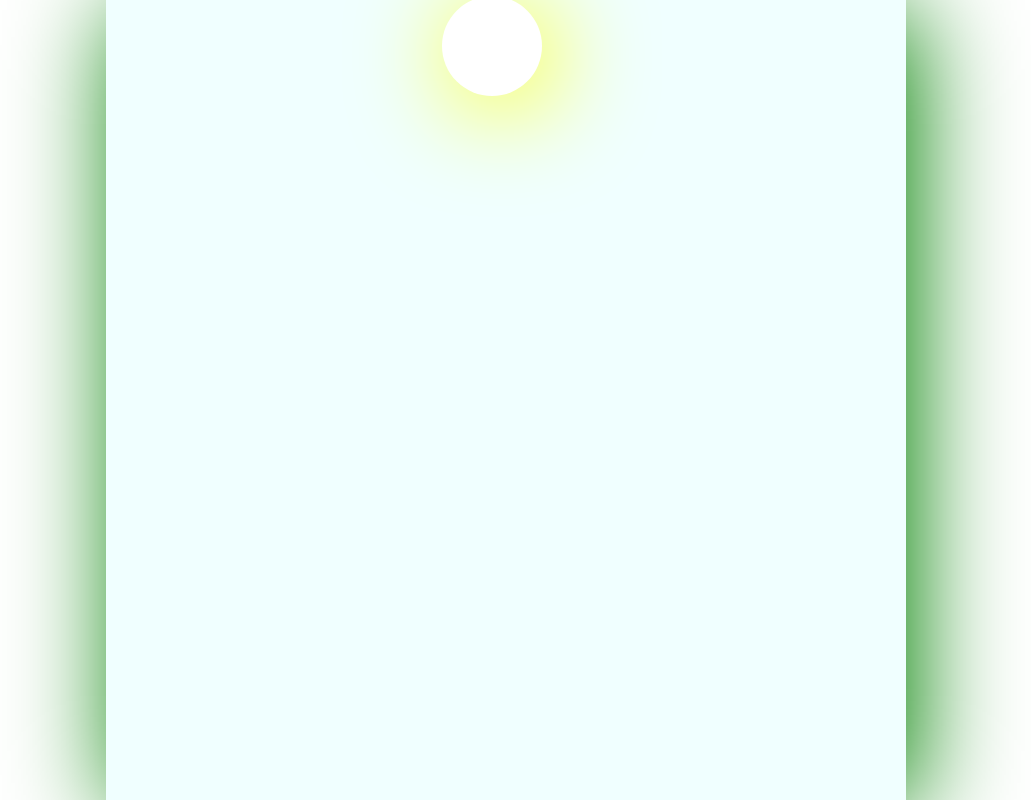
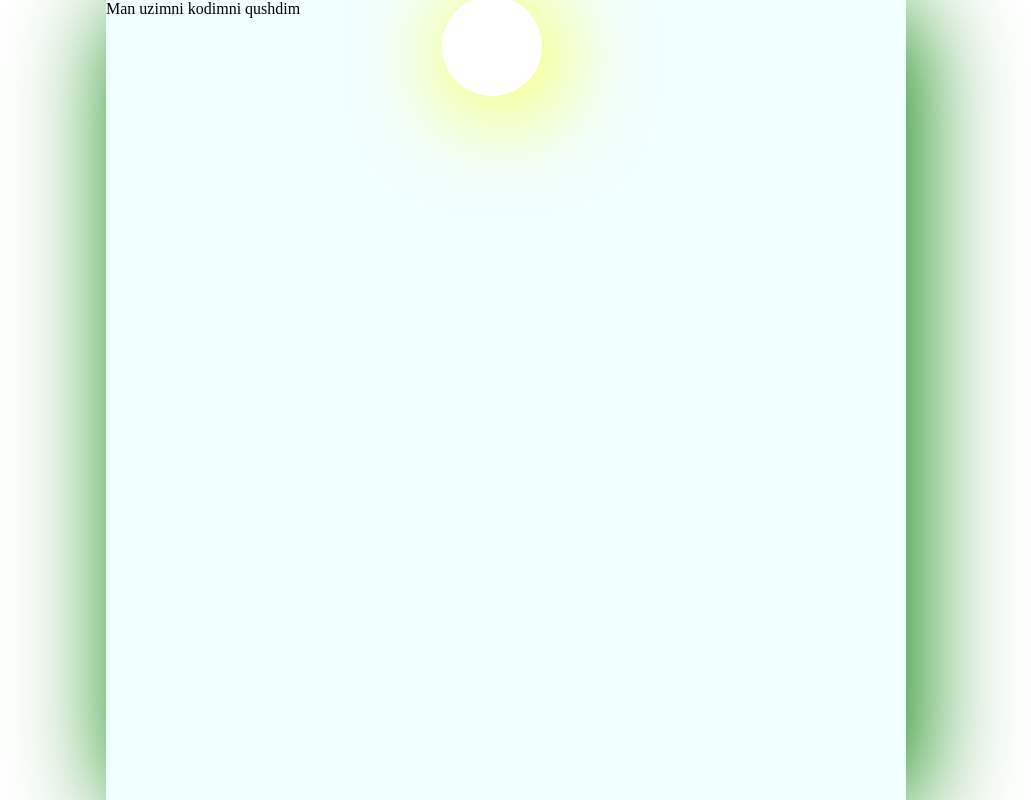
Before and after one commit to ilkhomkhafizov/sunshine, a plain HTML site: page index.html in a window 1280 px wide. Shown: the whole page, without its empty margins (134-1165 px from the left). Drawn offline with Linux system fonts and the light colour scheme.

Commit message:
man nimadir qushdim

```diff
--- a/index.html
+++ b/index.html
@@ -10,6 +10,7 @@
 <body>
     <div class="wrapper">
         <div class="anime"></div>
+        Man uzimni kodimni qushdim
     </div>
 </body>
 </html>
```
